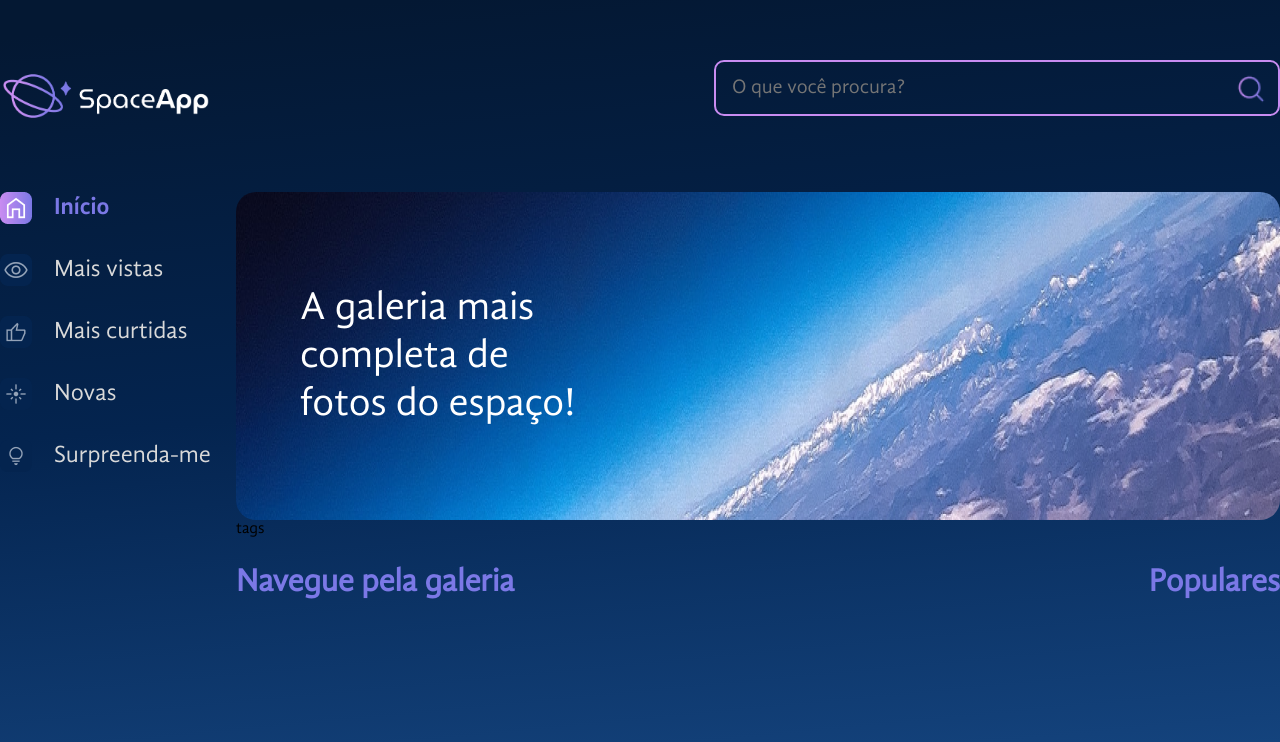
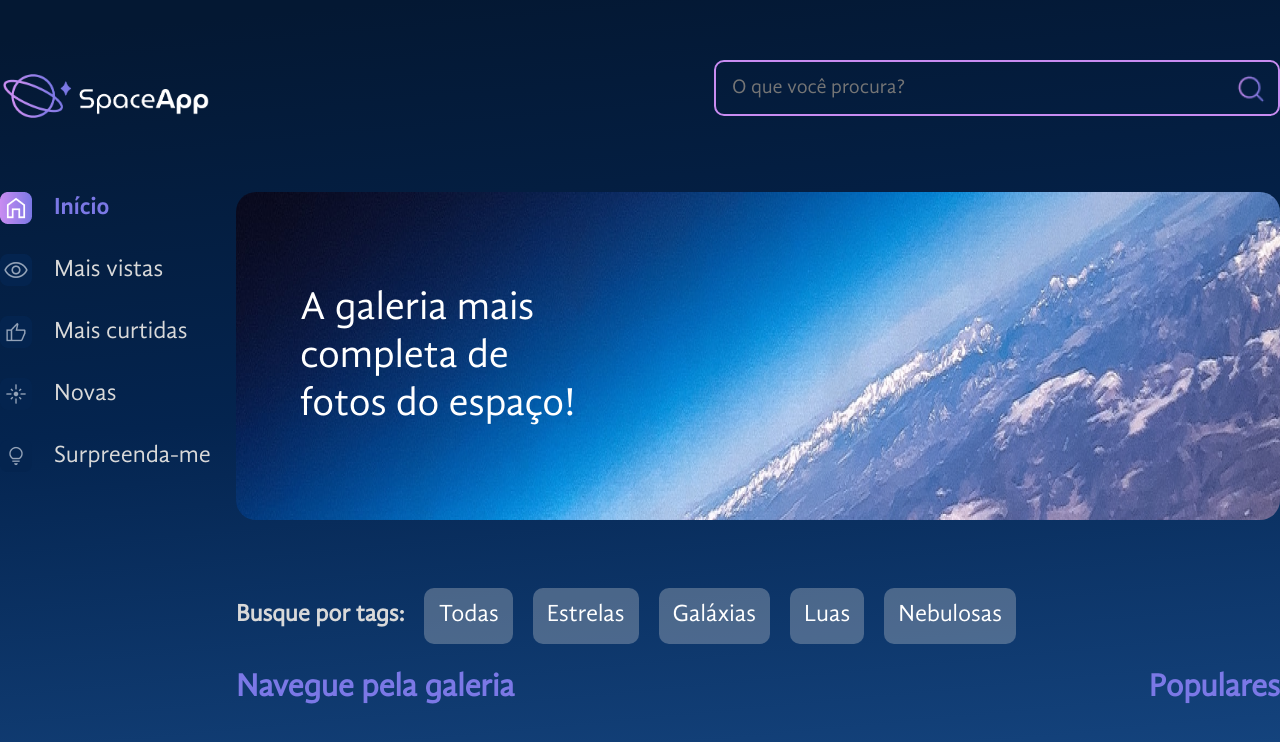
Before and after one commit to dcsalengue/space-app, a React (Vite) app: page / in a window 1280 px wide. Shown: the top 742 px of the page. Built offline with nearby package versions, Linux system fonts and the light colour scheme.

Commit message:
06. Desafio: uma tag cheia de estilos

```diff
--- a/src/componentes/Galeria/Tags/index.jsx
+++ b/src/componentes/Galeria/Tags/index.jsx
@@ -1,8 +1,37 @@
+import styled from "styled-components"
+import tags from "./tags.json"
+const ContainerTags = styled.div`
+    display: flex;
+    align-items: center;
+    gap: 20px;
+    margin-top: 68px;
+`
+const TagTitulo = styled.h3`
+    color: #D9D9D9;
+    font-size: 24px;
+    margin: 0;
+`
+
+const Tag = styled.button`
+    font-size: 24px;
+    color: #FFFFFF;
+    background: rgba(217, 217, 217, 0.3);
+    border-radius: 10px;
+    cursor: pointer;
+    transition: background-color 0.3s ease;
+    padding: 12px;
+    box-sizing: border-box;
+    border: 2px solid transparent;
+    &:hover {
+      border-color: #C98CF1;
+    }
+`
 const Tags = () => {
-    return(
-        <>
-        tags
-        </>
+    return (
+        <ContainerTags>
+        <TagTitulo>Busque por tags:</TagTitulo>
+        { tags.map(tag => <Tag key={tag.id}>{tag.titulo}</Tag>) }
+        </ContainerTags>
     )
 }
 export default Tags
```
